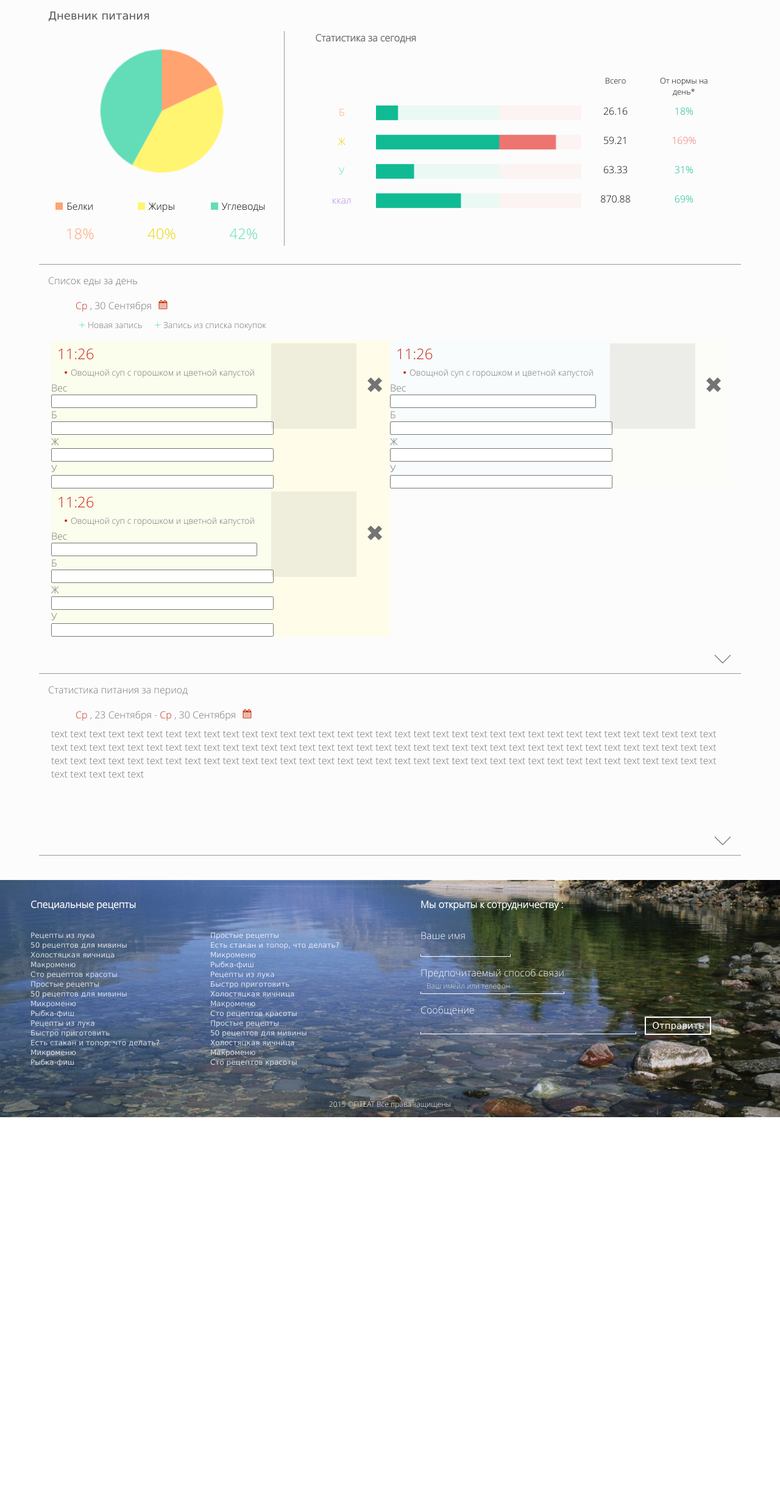
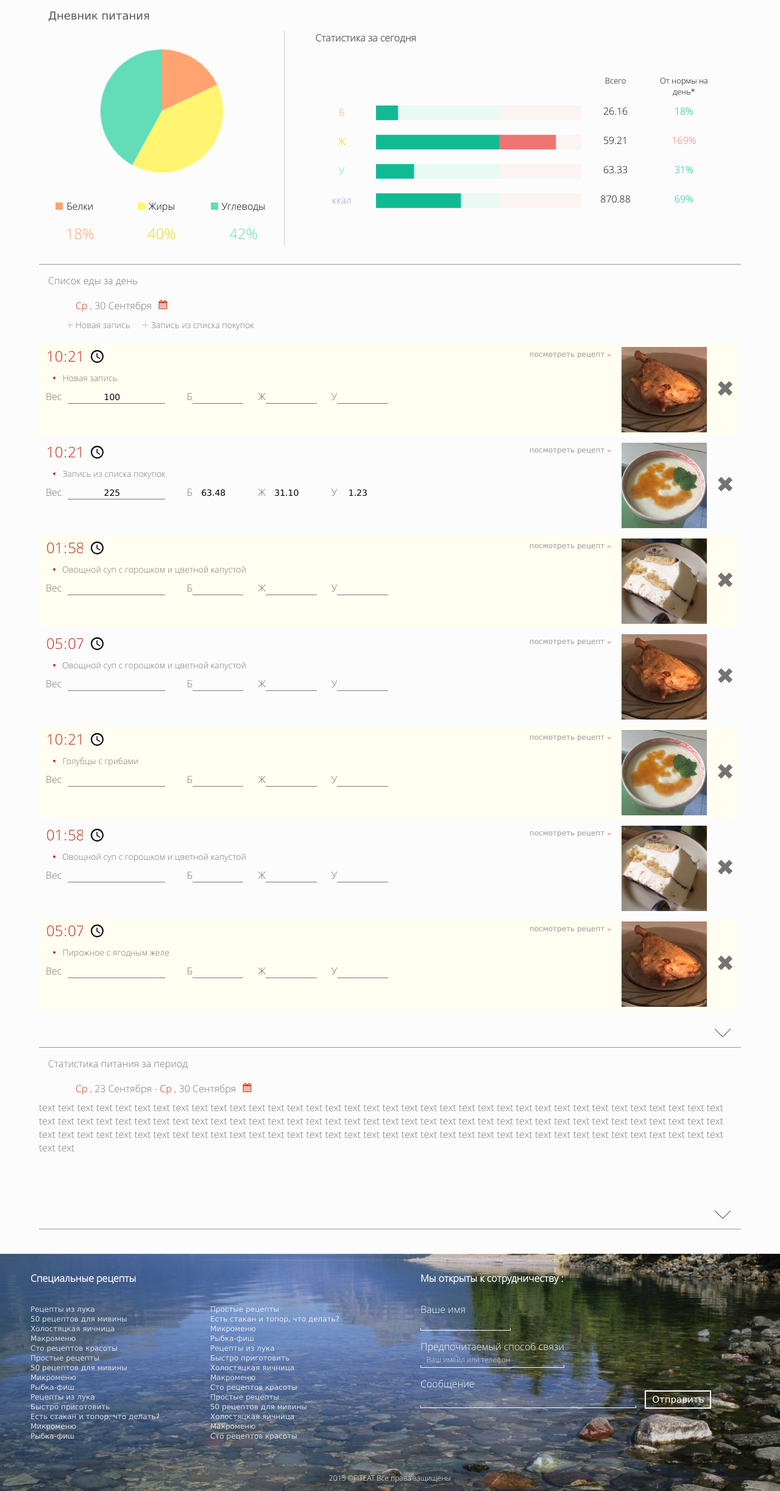
Before and after one commit to ksanderpugin/fiteat, a PHP site: page /diary.html in a window 1280 px wide. Shown: the part 40-2485 px from the top of the page at 61% size. Before the commit the page ends 1872 px from the top, so only its background shows below. Run offline with PHP 8.4, Linux system fonts and the light colour scheme.

Commit message:
diary records list modifying

```diff
--- a/diary.html
+++ b/diary.html
@@ -10,6 +10,8 @@
     <script type="text/JavaScript" src="javascript/jquery-2.1.0.js"></script>
     <script type="text/JavaScript" src="javascript/jquery-ui.js"></script>
     <script type="text/javascript" src="javascript/datepicker.js"></script>
+    <script type="text/javascript" src="javascript/jquery.mask.js"></script>
+    <!--<script type="text/javascript" src="javascript/modernizr-custom.min.js"></script>-->
     <script type="text/JavaScript" src="javascript/jscript.js"></script>
 </head>
 
@@ -153,60 +155,189 @@
 				<div class="clearfix"></div>
 				<div class="drop_down_block_content">
 					<div class="drop_down_block_add_record">
-						<a>Новая запись</a>
-						<a>Запись из списка покупок</a>
+						<a class="add_new_record">Новая запись</a>
+						<a class="add_new_record_from_list">Запись из списка покупок</a>
 					</div>
 					<div class="food_list_records">
+
+						<div class="food_list_record_container">
 							<div class="food_list_record">
 								<div class="food_list_record_float_width">
-								<div class="record_time"><span style="color:#c82915;">11:26</span></div>
+									<div class="record_time_box">
+										<input class="record_time" maxlength="5" type="time" value="10:21" onkeypress="">
+									</div>
+									<div class="record_name"><span class="bullet">• </span>Новая запись</div>
+									<div class="record_weight">
+										<span>Вес</span><span class="record_weight_input"><input type="number" value="100" step="5"></span>
+									</div>
+									<div class="record_nutrients">
+										<span>Б</span><span class="record_nutrients_input"><input type="number" step="0.1"></span>
+										<span>Ж</span><span class="record_nutrients_input"><input type="number" step="0.1"></span>
+										<span>У</span><span class="record_nutrients_input"><input type="number" step="0.1"></span>
+									</div>
+									<div class="clearfix"></div>
+									<a class="record_recipe_link" href="">посмотреть рецепт</a>
+								</div>
+								<div class="food_list_record_static_width">
+									<div class="record_image" style="background-image:url(images/WP_20150909_14_25_53_Pro.jpg)">
+										<div class="record_delete">✖</div>
+									</div>
+								</div>
+							</div>
+						</div>
+
+						<div class="food_list_record_container">
+							<div class="food_list_record from_shopping_list">
+								<div class="food_list_record_float_width">
+									<div class="record_time_box">
+										<input class="record_time" maxlength="5" type="time" value="10:21" onkeypress="">
+									</div>
+									<div class="record_name"><span class="bullet">• </span>Запись из списка покупок</div>
+									<div class="record_weight">
+										<span>Вес</span><span class="record_weight_input"><input type="number" value="225" step="5"></span>
+									</div>
+									<div class="record_nutrients">
+										<span>Б</span><span class="record_nutrients_input"><input type="number" value="63.48" readonly></span>
+										<span>Ж</span><span class="record_nutrients_input"><input type="number" value="31.10" readonly></span>
+										<span>У</span><span class="record_nutrients_input"><input type="number" value="1.23" readonly></span>
+									</div>
+									<div class="clearfix"></div>
+									<a class="record_recipe_link" href="">посмотреть рецепт</a>
+								</div>
+								<div class="food_list_record_static_width">
+									<div class="record_image" style="background-image:url(images/WP_20150628_001.jpg)">
+										<div class="record_delete">✖</div>
+									</div>
+								</div>
+							</div>
+						</div>
+
+						<div class="food_list_record_container">
+							<div class="food_list_record">
+								<div class="food_list_record_float_width">
+									<div class="record_time_box">
+										<input class="record_time" maxlength="5" type="time" value="13:58" onkeypress="">
+									</div>
 									<div class="record_name"><span class="bullet">•</span> Овощной суп с горошком и цветной капустой</div>
-								<div class="record_weight">Вес<input type="text" size="40"></div>
+									<div class="record_weight">
+										<span>Вес</span><span class="record_weight_input"><input type="number"></span>
+									</div>
+									<div class="record_nutrients">
+										<span>Б</span><span class="record_nutrients_input"><input type="number"></span>
+										<span>Ж</span><span class="record_nutrients_input"><input type="number"></span>
+										<span>У</span><span class="record_nutrients_input"><input type="number"></span>
+									</div>
+									<div class="clearfix"></div>
+									<a class="record_recipe_link" href="">посмотреть рецепт</a>
+								</div>
+								<div class="food_list_record_static_width">
+									<div class="record_image" style="background-image:url(images/Share2015-09-03-d5ec0ddeb18e0d87320feda11740de5121093bca53975996dda9106f46383991-Picture.jpg)">
+										<div class="record_delete">✖</div>
+									</div>
+								</div>
+							</div>
+						</div>
+
+						<div class="food_list_record_container">
+							<div class="food_list_record">
+								<div class="food_list_record_float_width">
+									<div class="record_time_box">
+										<input class="record_time" maxlength="5" type="time" value="17:07" onkeypress="">
+									</div>
+									<div class="record_name"><span class="bullet">•</span> Овощной суп с горошком и цветной капустой</div>
+									<div class="record_weight">
+										<span>Вес</span><span class="record_weight_input"><input type="number"></span>
+									</div>
+									<div class="record_nutrients">
+										<span>Б</span><span class="record_nutrients_input"><input type="number"></span>
+										<span>Ж</span><span class="record_nutrients_input"><input type="number"></span>
+										<span>У</span><span class="record_nutrients_input"><input type="number"></span>
+									</div>
+									<div class="clearfix"></div>
+									<a class="record_recipe_link" href="">посмотреть рецепт</a>
+								</div>
+								<div class="food_list_record_static_width">
+									<div class="record_image" style="background-image:url(images/WP_20150909_14_25_53_Pro.jpg)">
+										<div class="record_delete">✖</div>
+									</div>
+								</div>
+							</div>
+						</div>
+
+						<div class="food_list_record_container">
+							<div class="food_list_record">
+								<div class="food_list_record_float_width">
+									<div class="record_time_box">
+										<input class="record_time" maxlength="5" type="time" value="10:21" onkeypress="">
+									</div>
+									<div class="record_name"><span class="bullet">• </span>Голубцы с грибами</div>
+									<div class="record_weight">
+										<span>Вес</span><span class="record_weight_input"><input type="text"></span>
+									</div>
 									<div class="record_nutrients">
 										<span>Б</span><span class="record_nutrients_input"><input type="text"></span>
 										<span>Ж</span><span class="record_nutrients_input"><input type="text"></span>
 										<span>У</span><span class="record_nutrients_input"><input type="text"></span>
 									</div>
+									<div class="clearfix"></div>
+									<a class="record_recipe_link" href="">посмотреть рецепт</a>
 								</div>
 								<div class="food_list_record_static_width">
-								<div class="record_image">
+									<div class="record_image" style="background-image:url(images/WP_20150628_001.jpg)">
 										<div class="record_delete">✖</div>
 									</div>
 								</div>
 							</div>
+						</div>
 
+						<div class="food_list_record_container">
 							<div class="food_list_record">
 								<div class="food_list_record_float_width">
-								<div class="record_time"><span style="color:#c82915;">11:26</span></div>
+									<div class="record_time_box">
+										<input class="record_time" maxlength="5" type="time" value="13:58" onkeypress="">
+									</div>
 									<div class="record_name"><span class="bullet">•</span> Овощной суп с горошком и цветной капустой</div>
-								<div class="record_weight">Вес<input type="text" size="40"></div>
+									<div class="record_weight">
+										<span>Вес</span><span class="record_weight_input"><input type="text"></span>
+									</div>
 									<div class="record_nutrients">
 										<span>Б</span><span class="record_nutrients_input"><input type="text"></span>
 										<span>Ж</span><span class="record_nutrients_input"><input type="text"></span>
 										<span>У</span><span class="record_nutrients_input"><input type="text"></span>
 									</div>
+									<div class="clearfix"></div>
+									<a class="record_recipe_link" href="">посмотреть рецепт</a>
 								</div>
 								<div class="food_list_record_static_width">
-								<div class="record_image">
+									<div class="record_image" style="background-image:url(images/Share2015-09-03-d5ec0ddeb18e0d87320feda11740de5121093bca53975996dda9106f46383991-Picture.jpg)">
 										<div class="record_delete">✖</div>
 									</div>
 								</div>
 							</div>
+						</div>
 
+						<div class="food_list_record_container">
 							<div class="food_list_record">
 								<div class="food_list_record_float_width">
-								<div class="record_time"><span style="color:#c82915;">11:26</span></div>
-								<div class="record_name"><span class="bullet">•</span> Овощной суп с горошком и цветной капустой</div>
-								<div class="record_weight">Вес<input type="text" size="40"></div>
+									<div class="record_time_box">
+										<input class="record_time" maxlength="5" type="time" value="17:07" onkeypress="">
+									</div>
+									<div class="record_name"><span class="bullet">• </span>Пирожное с ягодным желе</div>
+									<div class="record_weight">
+										<span>Вес</span><span class="record_weight_input"><input type="text"></span>
+									</div>
 									<div class="record_nutrients">
 										<span>Б</span><span class="record_nutrients_input"><input type="text"></span>
 										<span>Ж</span><span class="record_nutrients_input"><input type="text"></span>
 										<span>У</span><span class="record_nutrients_input"><input type="text"></span>
 									</div>
+									<div class="clearfix"></div>
+									<a class="record_recipe_link" href="">посмотреть рецепт</a>
 								</div>
 								<div class="food_list_record_static_width">
-								<div class="record_image">
+									<div class="record_image" style="background-image:url(images/WP_20150909_14_25_53_Pro.jpg)">
 										<div class="record_delete">✖</div>
+									</div>
 								</div>
 							</div>
 						</div>
--- a/index.php
+++ b/index.php
@@ -37,7 +37,12 @@ $r_html = render(__DIR__ . "/views/mr_slide.php",["recipes" => $r_data]);
 <head>
     <title>FitEat</title>
     <link rel="StyleSheet" type="text/css" href="stylesheets/main.css"/>
+    <link rel="StyleSheet" type="text/css" href="stylesheets/datepicker.css"/>
     <script type="text/JavaScript" src="javascript/jquery-2.1.0.js"></script>
+    <script type="text/JavaScript" src="javascript/jquery-ui.js"></script>
+    <script type="text/javascript" src="javascript/datepicker.js"></script>
+    <script type="text/javascript" src="javascript/jquery.mask.js"></script>
+    <!--<script type="text/javascript" src="javascript/modernizr-custom.min.js"></script>-->
     <script type="text/JavaScript" src="javascript/jscript.js"></script>
 </head>
 
--- a/stylesheets/main.css
+++ b/stylesheets/main.css
@@ -32,6 +32,11 @@ a:hover
      color: inherit;
      text-decoration:none;
      cursor: pointer;
+}
+
+input:focus{
+	outline: 0;
+	color: #000;
 }
 
 /*
@@ -175,11 +180,6 @@ h2{
 	color: #CCC;
 }
 
-.header_menu_search input:focus{
-	outline: 0;
-	color: #000;
-}
-
 /**/
 
 /* login menu */
@@ -206,11 +206,13 @@ h2{
 .header_menu_user_settings > div{
 	padding: 0 10px 0 10px;
 	white-space: nowrap;
+	-moz-white-space: nowrap;
 }
 
 .header_menu_user_settings .login_form{
 	/*padding: 0 10px 0 10px;*/
 	white-space: nowrap;
+	-moz-white-space: nowrap;
 	color: #797979;
 }
 
@@ -232,6 +234,7 @@ h2{
 	margin-top: 10px;
 	padding: 0 10px 0 10px;
 	white-space: nowrap;
+	-moz-white-space: nowrap;
 }
 
 /*.login_form > div:hover{
@@ -670,6 +673,7 @@ q:after {
 
 	overflow: hidden;
 	white-space: nowrap;
+	-moz-white-space: nowrap;
 	-ms-text-overflow: ellipsis;
 	text-overflow: ellipsis;
 	-o-text-overflow: ellipsis;
@@ -1127,13 +1131,14 @@ q:after {
 	width: 75%;
 	overflow: hidden;
 	white-space: nowrap;
+	-moz-white-space: nowrap;
 	-ms-text-overflow: ellipsis;
 	text-overflow: ellipsis;
 	-o-text-overflow: ellipsis;
 }
 
 .drop_down_block_content{
-	margin: 5px 20px 60px 20px;
+	margin: 5px 0px 60px 0px;
 	min-height: 150px;
 }
 
@@ -1194,6 +1199,7 @@ q:after {
 	position: relative;
 	overflow: hidden;
 	white-space: nowrap;
+	-moz-white-space: nowrap;
 	-ms-text-overflow: ellipsis;
 	text-overflow: ellipsis;
 	-o-text-overflow: ellipsis;
@@ -1221,8 +1227,22 @@ q:after {
 	transform: scaleY(-1);
 }
 
-.food_list_record:nth-child(odd){
-	background-color: #fffded;
+.food_list_record_container{
+	margin-top: 15px;
+	border: 1px solid rgba(255,153,51,0.2);
+}
+
+.food_list_record_container:hover{
+	border: 1px solid rgba(255,153,51,0.2);
+	/*
+	-webkit-box-shadow: inset 0px 0px 0px 2px rgba(255,153,51,0.2);
+	-moz-box-shadow: inset 0px 0px 0px 2px rgba(255,153,51,0.2);
+	box-shadow: inset 0px 0px 0px 2px rgba(255,153,51,0.2);
+	*/
+}
+
+.food_list_record_container:nth-child(odd) > .food_list_record{
+	background-color: #fffef1;
 }
 
 .food_list_record_float_width{
@@ -1230,7 +1250,7 @@ q:after {
 	margin: 0;
 	padding: 0;
 	width: 100%;
-	background-color: rgba(100,255,255,0.025);
+	/*background-color: rgba(100,255,255,0.025);*/
 	-webkit-transform: scaleY(-1);
 	transform: scaleY(-1);
 	vertical-align: top;
@@ -1241,7 +1261,7 @@ q:after {
 	margin: 0;
 	padding: 0;
 	min-width: 100%;
-	background-color: rgba(255,255,100,0.025);
+	/*background-color: rgba(255,255,100,0.025);*/
 	-webkit-transform: scaleY(-1);
 	transform: scaleY(-1);
 	vertical-align: top;
@@ -1253,7 +1273,16 @@ q:after {
 .record_time{
 	color:#c82915;
 	font-size: 24px;
-	margin: 5px 0 5px 10px;
+	line-height: 24px;
+	width: 100px;
+	border: 0px solid;
+	background-color: rgba(255,255,255,0);
+}
+
+.record_time_box{
+	color:#c82915;
+	font-size: 24px;
+	padding: 5px 0 5px 10px;
 }
 
 .record_name{
@@ -1269,32 +1298,98 @@ q:after {
 }
 
 .bullet{
-	color:#c82915;
+	color: #C82915;
 	font-family: Verdana, Geneva, sans-serif;
+	padding-right: 5px;
+}
+
+.record_recipe_link{
+	position: absolute;
+	right: 15px;
+	top: 10px;
+	font-size: 12px;
+	font-family: Verdana, Geneva, sans-serif;
+	color: #999;
+	font-weight: 100;
+}
+
+.record_recipe_link:hover{
+	color: #575757;
+}
+
+.record_recipe_link:after{
+	content: "►";
+	font-size: 10px;
+	padding-left: 5px;
+	color: #eec0b9;
+}
+
+.record_recipe_link:hover:after{
+	color: #C82915;
+}
+
+input:focus{
+	outline: 0;
+	color: #000;
 }
 
 .record_weight{
-
+	float: left;
+	padding: 5px 15px 5px 10px;
+}
+
+.record_weight_input{
+	border-bottom: 1px solid #797979;
+	margin: 0 10px 0 10px;
+	min-width: 100px;
+}
+
+.record_weight_input input{
+	width: 100%;
+	max-width: 150px;
+	border: 0px solid;
+	color: #000;
+	padding: 0 5px 0 5px;
+	background-color: rgba(255,255,255,0);
+	font-family: Verdana, Geneva, sans-serif;
+	font-size: 14px;
+	text-align: center;
 }
 
 .record_nutrients{
-
+	float: left;
+	padding: 5px 15px 15px 10px;
 }
 
 .record_nutrients_input{
-	max-width: 100px;
 	position: relative;
+	border-bottom: 1px solid #797979;
+	margin: 0 20px 0 0;
+}
+
+.from_shopping_list .record_nutrients_input{
+	border-bottom: 1px solid transparent;
 }
 
 .record_nutrients_input input{
-	width: 100%;
+	width: 12.5%;
+	max-width: 120px;
+	border: 0px solid;
+	color: #000;
+	padding: 0 5px 0 5px;
+	background-color: rgba(255,255,255,0);
+	font-family: Verdana, Geneva, sans-serif;
+	font-size: 14px;
+	text-align: center;
 }
 
 .record_image{
 	height: 140px;
 	width: 100%;
-	margin: 5px 0 5px 0;
+	margin: 0;
 	background-color: rgba(100,100,100,0.1);
+	background-size: cover;
+	background-position: center;
 }
 
 .record_delete{
@@ -1307,6 +1402,9 @@ q:after {
 	top: 5px;
 	right: 5px;
 	cursor: pointer;
+
+	color: white;
+	text-shadow: 0px 0px 10px rgba(0, 0, 0, 0.8);
 }
 
 .record_delete:hover{
@@ -1571,6 +1669,11 @@ q:after {
 	width: 45%;
 }
 
+.food_list_record_container{
+	margin-top: 5px;
+	border: 1px solid rgba(200,200,200,0.025);
+}
+
 .food_list_record{
 	display: table-row;
 }
@@ -1603,7 +1706,7 @@ q:after {
 /* ------------------------------------------------------------------------------------ */
 
 
-.record_time{
+.record_time_box{
 }
 
 .record_name{
@@ -1624,9 +1727,15 @@ q:after {
 	margin: 5px 0 5px 0;
 }
 
+.record_delete:hover{
+	color: #c82915;
+}
+
 .record_delete{
+	color: #747474;
 	top: 55px;
 	right: 5px;
+	text-shadow: 0px 0px 0px rgba(0, 0, 0, 0);
 }
 
 /* ------------------------------------------------------------------------------------ */
@@ -1779,9 +1888,9 @@ q:after {
 }
 
 .diary_chart_left_part{
-	-webkit-box-shadow: inset -1px 0px 0px 0px #999;
-	-moz-box-shadow: inset -1px 0px 0px 0px #999;
-	box-shadow: inset -1px 0px 0px 0px #999;
+	-webkit-box-shadow: inset -1px 0px 0px 0px #ccc;
+	-moz-box-shadow: inset -1px 0px 0px 0px #ccc;
+	box-shadow: inset -1px 0px 0px 0px #ccc;
 }
 
 .diary_chart_column{
@@ -1800,9 +1909,8 @@ q:after {
 	margin-left: 60px;
 }
 
-.food_list_record{
-	width: 50%;
-	float: left;
+.record_nutrients_input input{
+	width: 15%;
 }
 
 }
```
Also changed, not shown: javascript/jscript.js (+46 -7 lines), javascript/modernizr-custom.min.js (added, +3 -0 lines), images/Share2015-09-03-d5ec0ddeb18e0d87320feda11740de5121093bca53975996dda9106f46383991-Picture.jpg (added), images/WP_20150628_001.jpg (added), images/WP_20150909_14_25_53_Pro.jpg (added), javascript/jquery.mask.js (added). Lines whose indentation alone changed are shown as unchanged.
